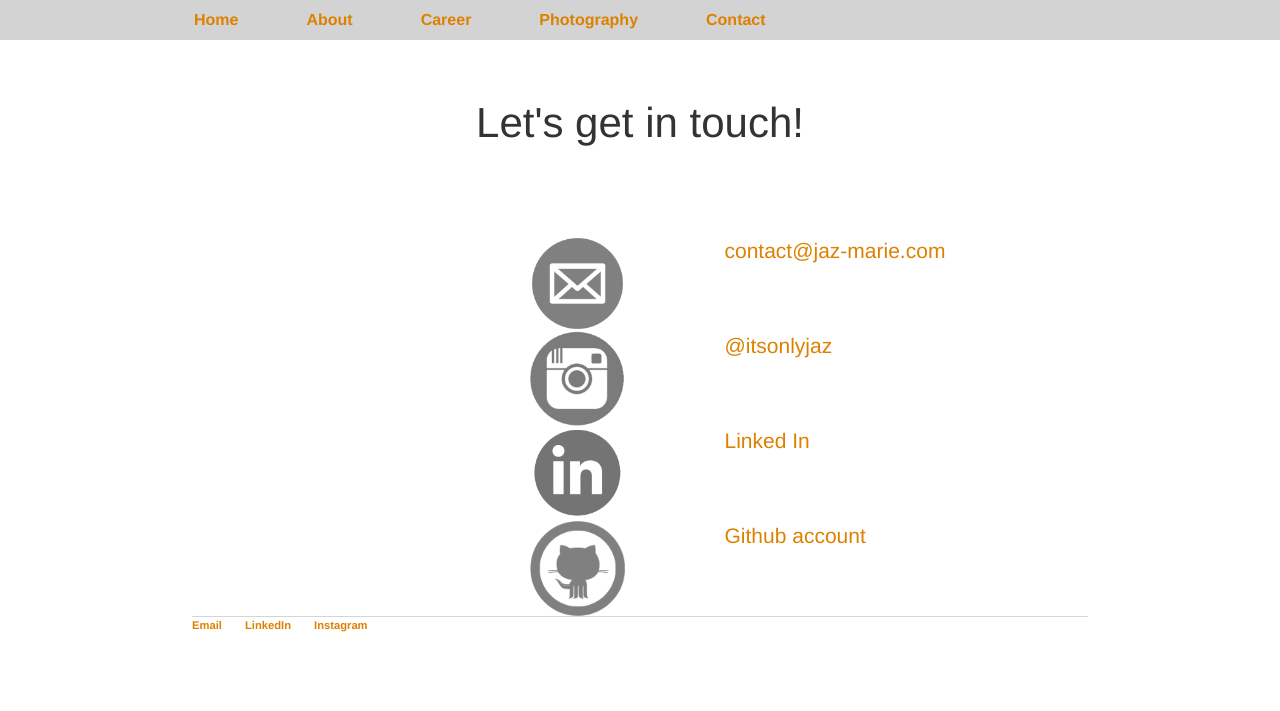
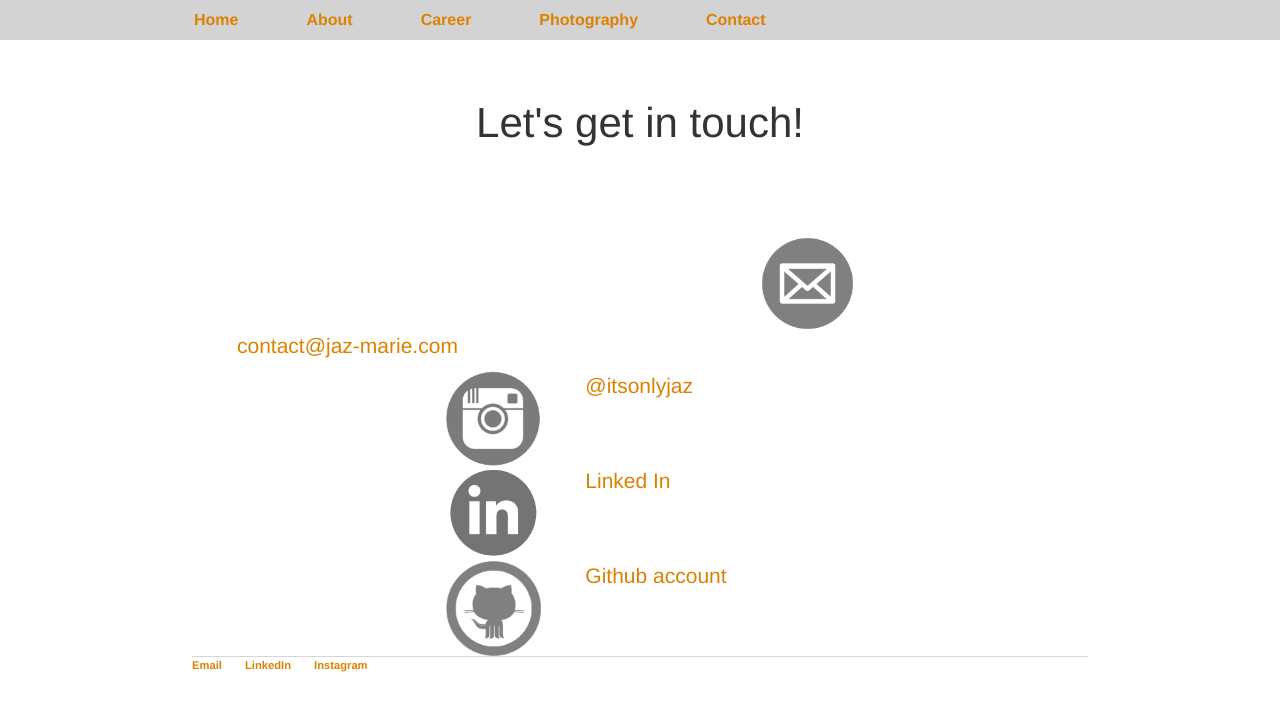
Before and after one commit to itsonlyjaz/itsonlyjaz.github.io, a Jekyll site: the page built from contact/index.html, in a window 1280 px wide. Shown: the top 711 px of the page. Built offline with Jekyll 4.4.1, drawn with Linux system fonts in a browser that asks for light colours.

Commit message:
Update index.html

```diff
--- a/contact/index.html
+++ b/contact/index.html
@@ -23,11 +23,12 @@
     <div class="services container">
     <div class="row">
         <section class="col-xs-12 col-sm-12 col-md-6 col-lg-12">
+         <!--
           <div class="row">
-            <div class="col-lg-1 col-lg-offset-3">
+            <div class="col-lg-1 col-lg-offset-3"> -->
               <img class="icon" src="email.png" alt="Icon">
-            </div>
-            <div class="col-lg-5 col-lg-offset-1">
+          <!--  </div>
+            <div class="col-lg-5 col-lg-offset-1"> -->
 
              <p><a href="mailto:contact@jaz-marie.com">contact@jaz-marie.com</a></p>
            </div>
```
